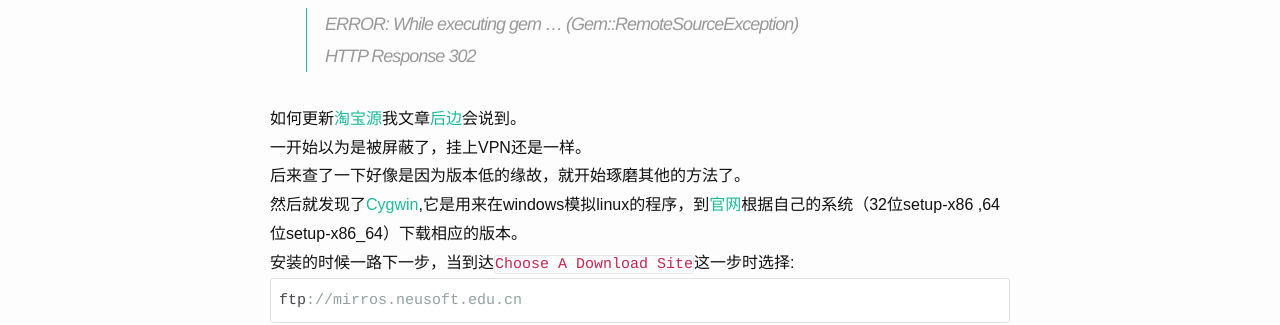
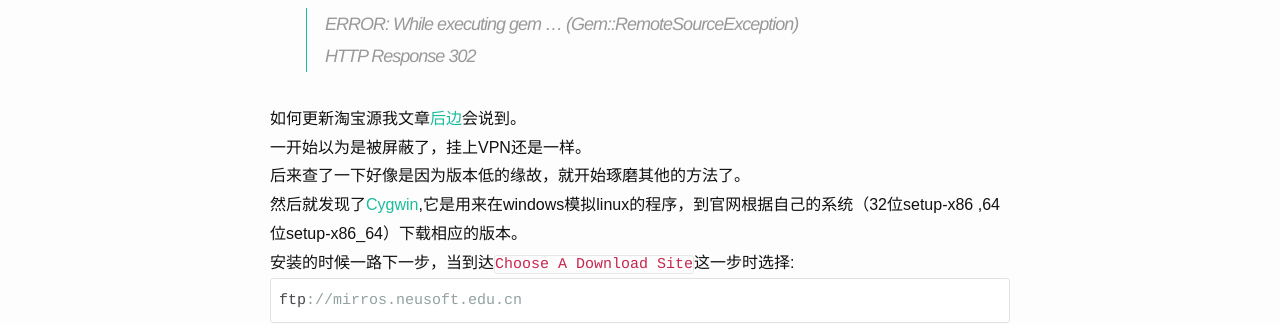
Before and after one commit to kingkangyu/kingkangyu.github.io, a Jekyll site: the page built from _posts/2014-11-28-cygwin-complie-install-ruby-and-gems.markdown, in a window 1280 px wide and 900 px high. Shown: the part 286-611 px from the top of the window. Built offline with Jekyll 4.4.1, drawn with Linux system fonts in a browser that asks for light colours; nearby versions of some CDN libraries; part of the change alters nothing that is shown; some of the changed text lies outside the part shown.

Commit message:
article model  update

```diff
--- a/_posts/2014-11-28-cygwin-complie-install-ruby-and-gems.markdown
+++ b/_posts/2014-11-28-cygwin-complie-install-ruby-and-gems.markdown
@@ -13,13 +13,13 @@ windows版的Ruby比linux版本低很多（windows版1.8.6，最新版2.1.5，
 >
 >HTTP Response 302
 
-如何更新[淘宝源](http://ruby.taobao.org/)我文章[后边](#taobaoyuan)会说到。
+如何更新淘宝源我文章[后边](#taobaoyuan)会说到。
 
 一开始以为是被屏蔽了，挂上VPN还是一样。
 
 后来查了一下好像是因为版本低的缘故，就开始琢磨其他的方法了。
 
-然后就发现了[Cygwin](https://cygwin.com/install.html),它是用来在windows模拟linux的程序，到[官网](https://cygwin.com/install.html)根据自己的系统（32位setup-x86 ,64位setup-x86_64）下载相应的版本。
+然后就发现了[Cygwin](https://cygwin.com/install.html),它是用来在windows模拟linux的程序，到官网根据自己的系统（32位setup-x86 ,64位setup-x86_64）下载相应的版本。
 
 安装的时候一路下一步，当到达`Choose A Download Site`这一步时选择:
 
@@ -105,7 +105,7 @@ windows版的Ruby比linux版本低很多（windows版1.8.6，最新版2.1.5，
 <h3 id="taobaoyuan">
 更换淘宝gems源
 </h3>
-引用[淘宝gems源](http://ruby.taobao.org/)的话
+引用淘宝gems源的话
 
 >由于国内网络原因（你懂的），导致 rubygems.org 存放在 Amazon S3 上面的资源文件间歇性连接失败。所以你会与遇到 gem install rack 或 bundle install 的时候半天没有响应，具体可以用 gem install rails -V 来查看执行过程。
 
```
